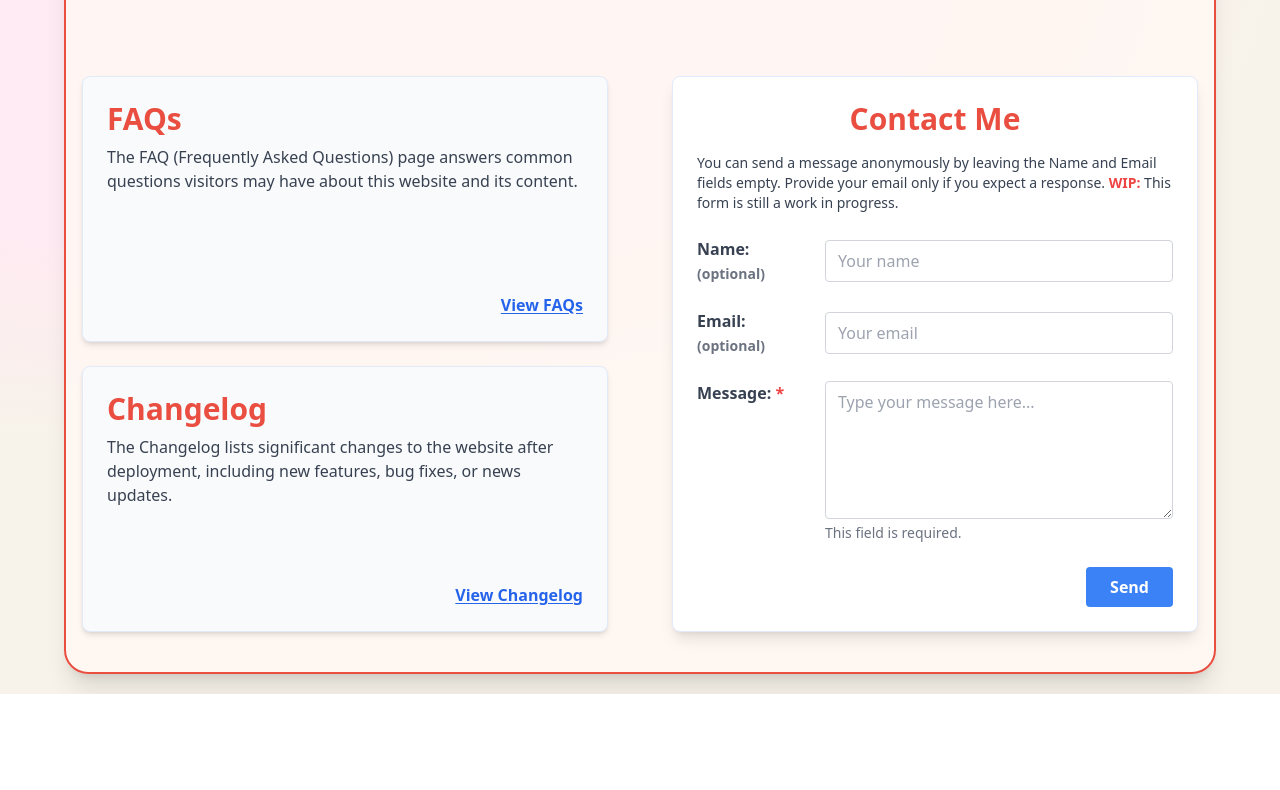
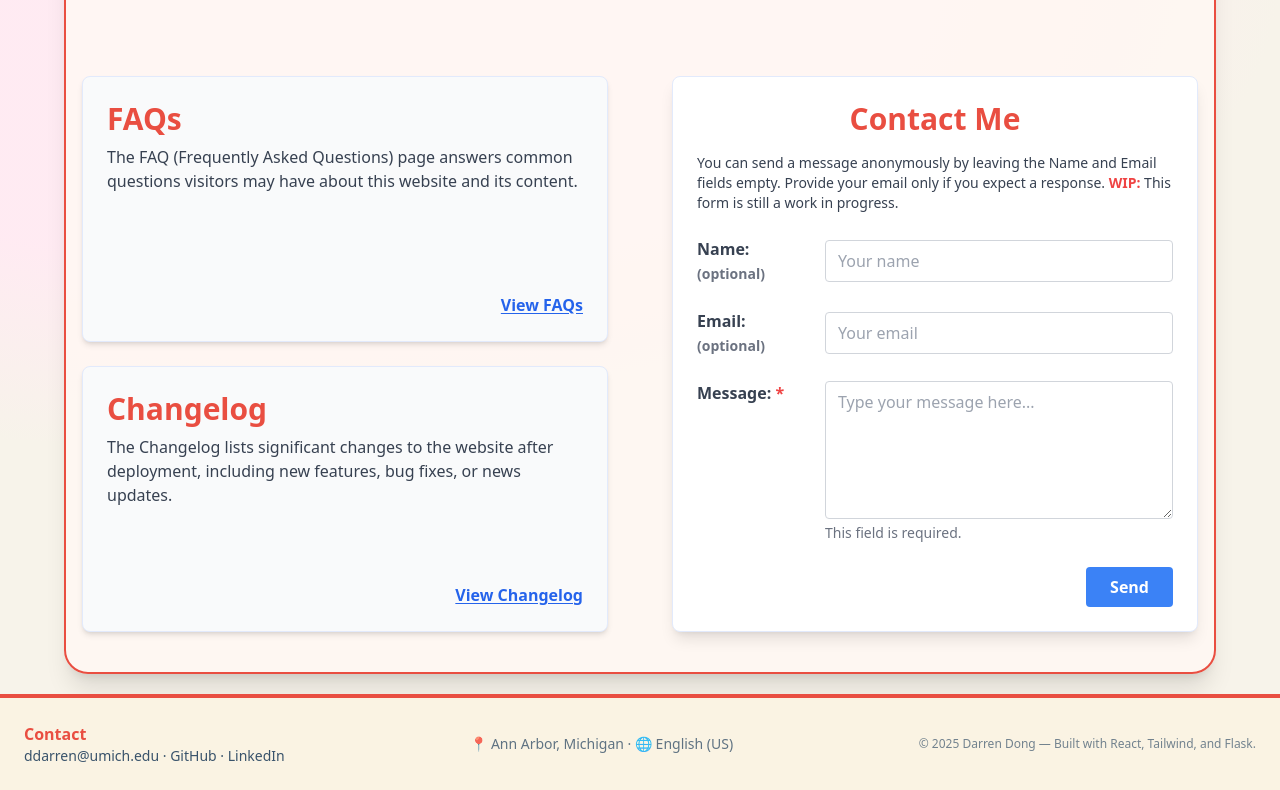
Before and after one commit to DarrenDong0426/FolioX, a React (Create React App) app in the folder client/: page / in a window 1280 px wide. Shown: the part 3370-4160 px from the top of the page. Before the commit the page ends 4064 px from the top, so only its background shows below. Built offline with nearby package versions, Linux system fonts and the light colour scheme.

Commit message:
More themed changes

```diff
--- a/client/src/components/Filter.jsx
+++ b/client/src/components/Filter.jsx
@@ -68,15 +68,15 @@ export default function Filter({
     }
   }
 
-  // Fallback for unknown type
   switch (type?.toLowerCase()) {
-      case "academics": return { bg: isWarmthMode ? "#FFE6CC" : "#0f1120", text: isWarmthMode ? "#3B185F" : "#0ff" };
-      case "professional": return { bg: isWarmthMode ? "#CCF9F0" : "#10141c", text: isWarmthMode ? "#166534" : "#0f0" };
-      case "personal": return { bg: isWarmthMode ? "#FFE0EB" : "#1a0d1f", text: isWarmthMode ? "#BE185D" : "#f0f" };
-      case "projects": return { bg: isWarmthMode ? "#FFF9CC" : "#1c1a10", text: isWarmthMode ? "#78350F" : "#ff0" };
-      case "research": return { bg: isWarmthMode ? "#EAE8FF" : "#100f1e", text: isWarmthMode ? "#6B21A8" : "#a0f" };
-      default: return { bg: isWarmthMode ? "#F3F4F6" : "#101010", text: isWarmthMode ? "#1F2937" : "#fff" };
-    }
+    case "professional": return { bg: isWarmthMode ? "#E6F9F0" : "#0b1e13", text: isWarmthMode ? "#16A34A" : "#0f0" };
+    case "personal":     return { bg: isWarmthMode ? "#E8F0FF" : "#0a1a2f", text: isWarmthMode ? "#1F51FF" : "#04D9FF" };
+    case "projects":     return { bg: isWarmthMode ? "#FFFBE6" : "#332600", text: isWarmthMode ? "#D97706" : "#FF5F1F" };
+    case "research":     return { bg: isWarmthMode ? "#F3E8FF" : "#1a0f2e", text: isWarmthMode ? "#7C3AED" : "#a0f" };
+    default:             return { bg: isWarmthMode ? "#F3F4F6" : "#121212", text: isWarmthMode ? "#1F2937" : "#fff" };
+  }
+
+
 };
 
 
@@ -103,7 +103,7 @@ export default function Filter({
       {filterOpen && (
         <div
           className={`
-            absolute right-0 mt-2 w-72 z-40 flex flex-col p-4
+            absolute right-0 mt-0.5 w-72 z-40 flex flex-col p-4
             rounded-2xl shadow-2xl border
             transition-all duration-200
             ring-1 ${isWarmthMode ? "ring-[#FFD7B5]/40" : "ring-cyan-600/30"}
--- /dev/null
+++ b/client/src/components/Footer.jsx
@@ -0,0 +1,55 @@
+import { useTheme } from "../hooks/themeContext";
+
+export default function Footer() {
+  const { isWarmthMode } = useTheme();
+
+  return (
+    <footer
+      className={`
+        mt-auto border-t-4
+        ${isWarmthMode
+          ? "border-[#E94E41] bg-[#FAF3E3] text-[#39536B]"
+          : "border-cyan-500 bg-neutral-900 text-cyan-200"}
+        transition-colors duration-300
+      `}
+    >
+      <div className="max-w-7xl mx-auto px-6 py-6 flex flex-col md:flex-row justify-between items-center gap-4">
+        <div className="text-center md:text-left">
+          <h2 className={`font-semibold ${isWarmthMode ? "text-[#E94E41]" : "text-cyan-400"}`}>
+            Contact
+          </h2>
+          <p className="text-sm">
+            ddarren@umich.edu ·{" "}
+            <a
+              href="https://github.com/DarrenDong0426"
+              target="_blank"
+              rel="noopener noreferrer"
+              className={`${isWarmthMode ? "hover:text-[#E94E41]" : "hover:text-white"} transition-colors`}
+            >
+              GitHub
+            </a>{" "}
+            ·{" "}
+            <a
+              href="https://www.linkedin.com/in/darren-dong-108841210/"
+              target="_blank"
+              rel="noopener noreferrer"
+              className={`${isWarmthMode ? "hover:text-[#E94E41]" : "hover:text-white"} transition-colors`}
+            >
+              LinkedIn
+            </a>
+          </p>
+        </div>
+
+        <div className="text-center text-sm opacity-80">
+          <p>📍 Ann Arbor, Michigan · 🌐 English (US)</p>
+        </div>
+
+        <div className="text-center md:text-right text-xs opacity-70">
+          <p>
+            © {new Date().getFullYear()} Darren Dong — Built with React, Tailwind, and Flask.
+          </p>
+        </div>
+      </div>
+    </footer>
+  );
+}
--- a/client/src/pages/Changelog.jsx
+++ b/client/src/pages/Changelog.jsx
@@ -1,5 +1,6 @@
 // Imports
 import Header from "../components/Header";
+import Footer from "../components/Footer.jsx";
 import { useTheme } from "../hooks/themeContext.jsx";
 
 export default function Changelog() {
@@ -24,6 +25,7 @@ export default function Changelog() {
           </p>
         </div>
       </div>
+      <Footer />
     </div>
   );
 }
--- a/client/src/pages/Documents.jsx
+++ b/client/src/pages/Documents.jsx
@@ -4,6 +4,7 @@ import Header from "../components/Header"
 import Sidebar from "../components/Sidebar"
 import getDocuments from "../hooks/getDocuments"
 import { useTheme } from "../hooks/themeContext.jsx"      // Import useTheme for theme support
+import Footer from "../components/Footer.jsx"
 
 /* *
  * Documents page
@@ -152,6 +153,7 @@ export default function Documents(){
                     )}
                 </div>
              </main>
+             <Footer/>
         </div>
     )
 }
--- a/client/src/pages/FaQs.jsx
+++ b/client/src/pages/FaQs.jsx
@@ -2,6 +2,7 @@
 import Header from "../components/Header";
 import { useState } from "react";
 import { useTheme } from "../hooks/themeContext.jsx";
+import Footer from "../components/Footer.jsx";
 
 export default function FaQs() {
   const { isWarmthMode } = useTheme(); // get theme
@@ -71,6 +72,7 @@ export default function FaQs() {
           ))}
         </div>
       </div>
+      <Footer/>
     </div>
   );
 }
--- a/client/src/pages/Home.jsx
+++ b/client/src/pages/Home.jsx
@@ -6,6 +6,7 @@ import Projects from '../sections/Home/Projects';       // Imports the Project c
 import Documents from '../sections/Home/Documents';     // Imports the Documents component from the path ../sections/Home/Documents.jsx
 import Timeline from '../sections/Home/Timeline';
 import Information from '../sections/Home/Information'
+import Footer from '../components/Footer';
 
 /* Defines the Home component
  *
@@ -64,6 +65,7 @@ export default function Home(){
               <Information/>
           </section>
       </main>
+      <Footer/>
     </div>
   );
 }
--- a/client/src/pages/Projects.jsx
+++ b/client/src/pages/Projects.jsx
@@ -3,6 +3,7 @@ import Header from "../components/Header";                          // Imports t
 import ProjectsList from '../sections/Projects/ProjectsList';       // Import Projects component from the path ../sections/Projects/Projects.jsx
 import { ProjectListProvider } from '../hooks/projectListContext';  // Import ProjectListProvider from the path ../hooks/projectListContext.jsx
 import { useTheme } from '../hooks/themeContext.jsx';               // Import theme context
+import Footer from "../components/Footer.jsx";
 
 /* Defines the Project page component
  *
@@ -57,6 +58,7 @@ export default function Projects(){
           <ProjectsList/>
         </ProjectListProvider>
       </main>
+      <Footer/>
     </div>
   );
 }
--- a/client/src/pages/Timeline.jsx
+++ b/client/src/pages/Timeline.jsx
@@ -3,6 +3,7 @@ import Header from "../components/Header";                               // Impo
 import { EventProvider } from "../hooks/eventsContext";                  // Import EventProvider from the path ../hooks/eventsContext.jsx
 import Events from "../sections/Timeline/Events";                        // Import Events component from the path ../sections/Timeline/Events.jsx
 import { useTheme } from '../hooks/themeContext.jsx';                   // Import theme context
+import Footer from "../components/Footer.jsx";
 
 /* *
  * Timeline page
@@ -80,6 +81,7 @@ export default function Timeline(){
             {/* Wrap the Events component with EventProvider to provide context */}
             <Events/>
           </EventProvider>
+          <Footer/>
         </main>
       </div>
     </div>
--- a/client/src/sections/Timeline/Controls.jsx
+++ b/client/src/sections/Timeline/Controls.jsx
@@ -44,36 +44,6 @@ export default function Controls() {
     setTimeout(() => inputRef.current && inputRef.current.focus(), 0);     //  Refocus the input field after updating the year
   };
 
-
-  // ColorCode Function for filter
-  function colorCodeFunc(type) {
-    switch (type.toLowerCase()) {
-      case "academics":
-        return isWarmthMode
-          ? "bg-blue-100 text-blue-800"
-          : "bg-[#1a2238] text-[#4ef3ff]";
-      case "professional":
-        return isWarmthMode
-          ? "bg-green-100 text-green-800"
-          : "bg-[#0e2a15] text-[#00ffae]";
-      case "personal":
-        return isWarmthMode
-          ? "bg-pink-100 text-pink-800"
-          : "bg-[#28001c] text-[#ff3ecf]";
-      case "projects":
-        return isWarmthMode
-          ? "bg-yellow-100 text-yellow-800"
-          : "bg-[#2e2500] text-[#fff338]";
-      case "research":
-        return isWarmthMode
-          ? "bg-purple-100 text-purple-800"
-          : "bg-[#1f002a] text-[#d074ff]";
-      default:
-        return isWarmthMode
-          ? "bg-gray-100 text-gray-800"
-          : "bg-[#23272e] text-gray-100";
-    }
-  }
 
   // Get filter sections
   const filterSections = [
@@ -187,7 +157,6 @@ export default function Controls() {
             filterOpen={filterOpen}
             setFilterOpen={setFilterOpen}
             filterSections={filterSections}
-            colorCode={colorCodeFunc}
           />
         </div>
       </div>
--- a/package.json
+++ b/package.json
@@ -1,5 +1,6 @@
 {
   "dependencies": {
+    "lucide-react": "^0.545.0",
     "pdfjs-dist": "^5.4.149",
     "react": "^19.1.1",
     "react-dom": "^19.1.1",
```
Also changed, not shown: client/src/sections/Timeline/Events.jsx (+26 -7 lines), 2 other files (tests, documents, lock files or other folders).
